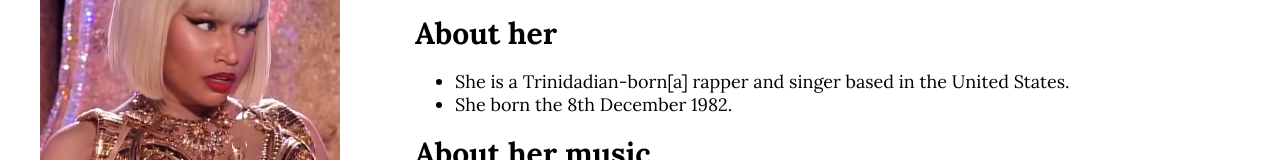
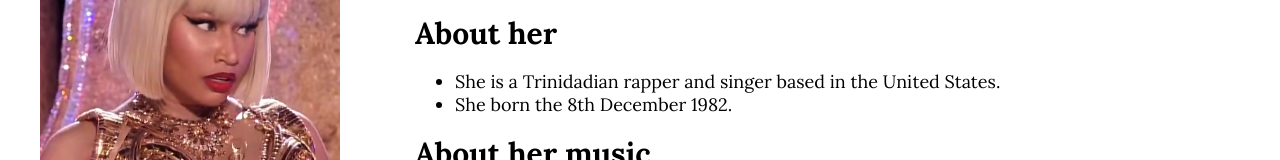
Before and after one commit to Axelhebrard/website-artists, a plain HTML site: page nickiminaj.html in a window 1280 px wide. Shown: the part 751-911 px from the top of the page. Drawn offline with Linux system fonts and the light colour scheme.

Commit message:
Update nickiminaj.html

```diff
--- a/nickiminaj.html
+++ b/nickiminaj.html
@@ -28,7 +28,7 @@
         <br>
         <h4>About her</h4>
         <ul>
-          <li>She is a Trinidadian-born[a] rapper and singer based in the United States.</li>
+          <li>She is a Trinidadian rapper and singer based in the United States.</li>
           <li>She born the 8th December 1982.</li>
         </ul>
         <h4>About her music</h4>
```
